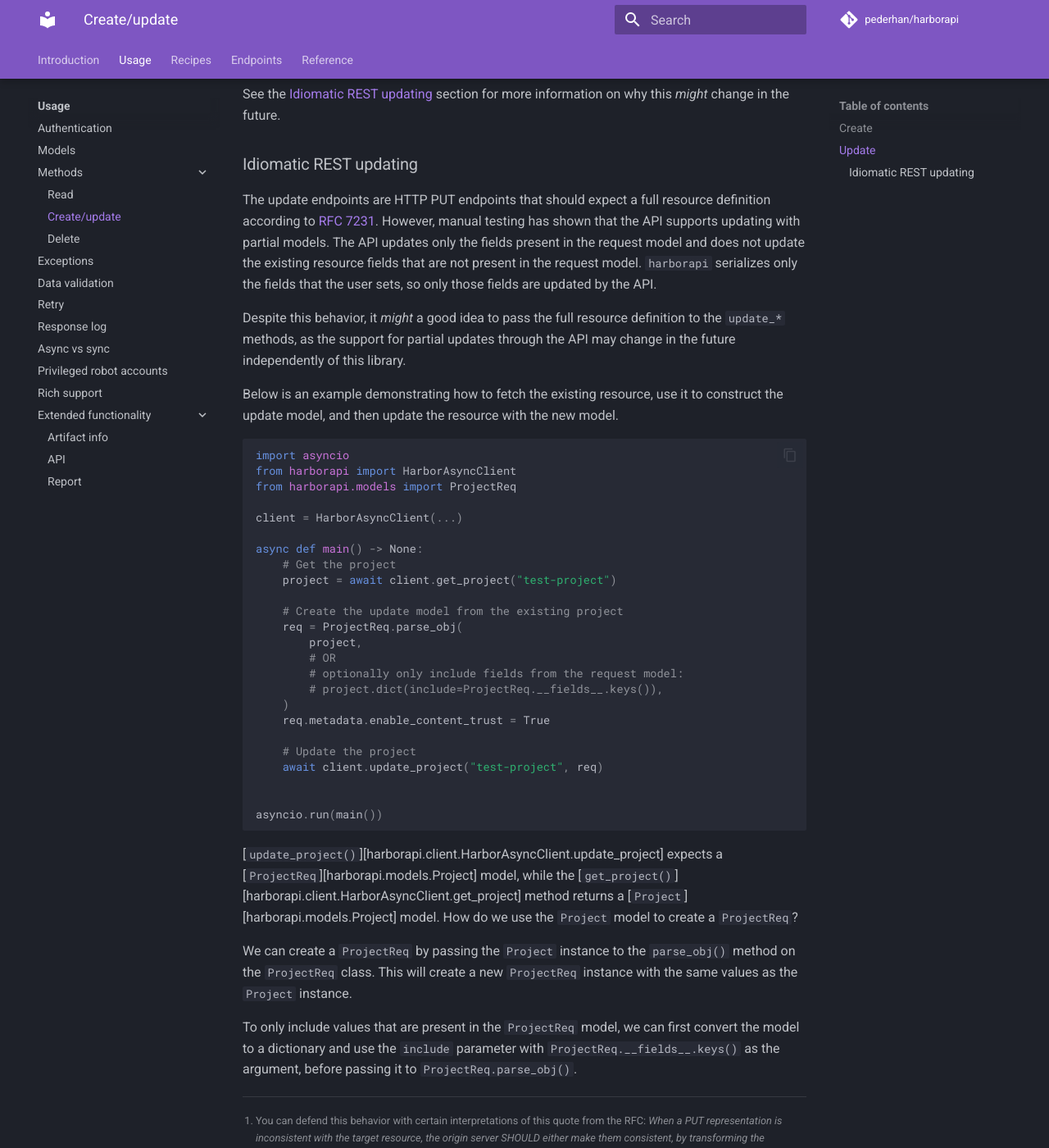
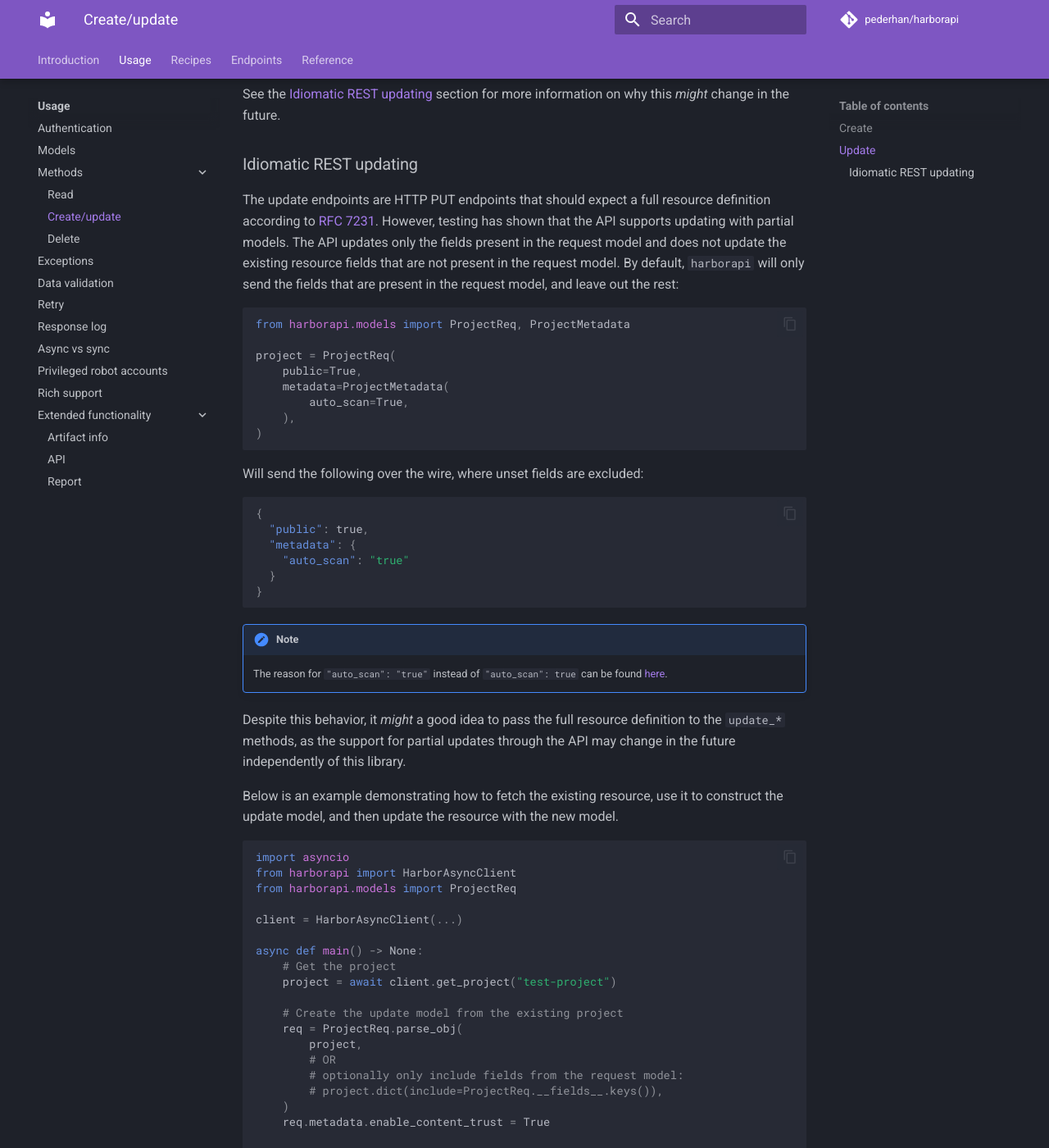
Before and after one commit to unioslo/harborapi, an MkDocs documentation site: the page built from docs/usage/methods/create-update.md, in a window 1280 px wide and 1400 px high, scrolled down 1875 px. Shown: the whole window at 82% size. Built offline with MkDocs 1.6.1 and Material for MkDocs 9.7.7, drawn with Linux system fonts in a browser that asks for light colours; comment, search, counter and statistics services are not loaded.

Commit message:
Docs: update idiomatic rest updating page

````diff
--- a/docs/usage/methods/create-update.md
+++ b/docs/usage/methods/create-update.md
@@ -71,7 +71,32 @@
 
 ### Idiomatic REST updating
 
-The update endpoints are HTTP PUT endpoints that should expect a full resource definition according to [RFC 7231](https://datatracker.ietf.org/doc/html/rfc7231#section-4.3.4). However, manual testing has shown that the API supports updating with partial models. The API updates only the fields present in the request model and does not update the existing resource fields that are not present in the request model. `harborapi` serializes only the fields that the user sets, so only those fields are updated by the API.
+The update endpoints are HTTP PUT endpoints that should expect a full resource definition according to [RFC 7231](https://datatracker.ietf.org/doc/html/rfc7231#section-4.3.4). However, testing has shown that the API supports updating with partial models. The API updates only the fields present in the request model and does not update the existing resource fields that are not present in the request model. By default, `harborapi` will only send the fields that are present in the request model, and leave out the rest:
+
+```py
+from harborapi.models import ProjectReq, ProjectMetadata
+
+project = ProjectReq(
+    public=True,
+    metadata=ProjectMetadata(
+        auto_scan=True,
+    ),
+)
+```
+
+Will send the following over the wire, where unset fields are excluded:
+
+```json
+{
+  "public": true,
+  "metadata": {
+    "auto_scan": "true"
+  }
+}
+```
+
+!!! note
+    The reason for `"auto_scan": "true"` instead of `"auto_scan": true` can be found [here](../../models/#string-fields-with-true-and-false-values-in-api-spec).
 
 Despite this behavior, it _might_ a good idea to pass the full resource definition to the `update_*` methods, as the support for partial updates through the API may change in the future independently of this library.
 
````
